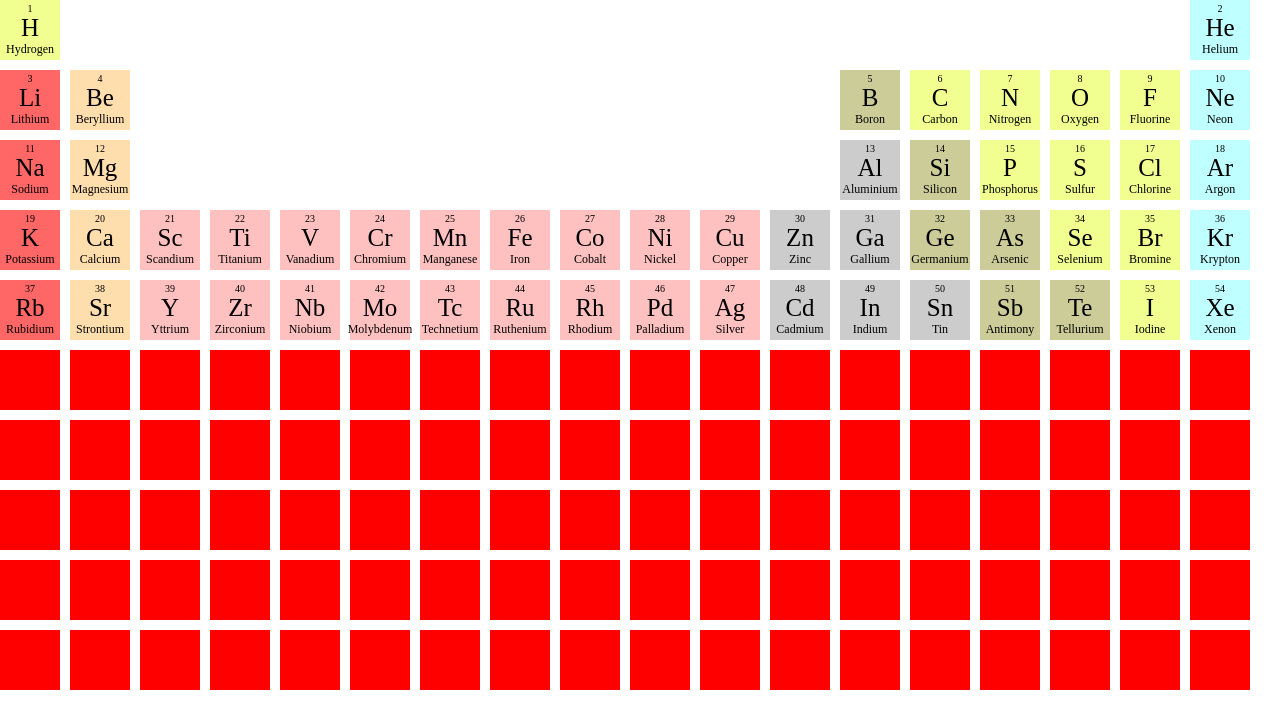
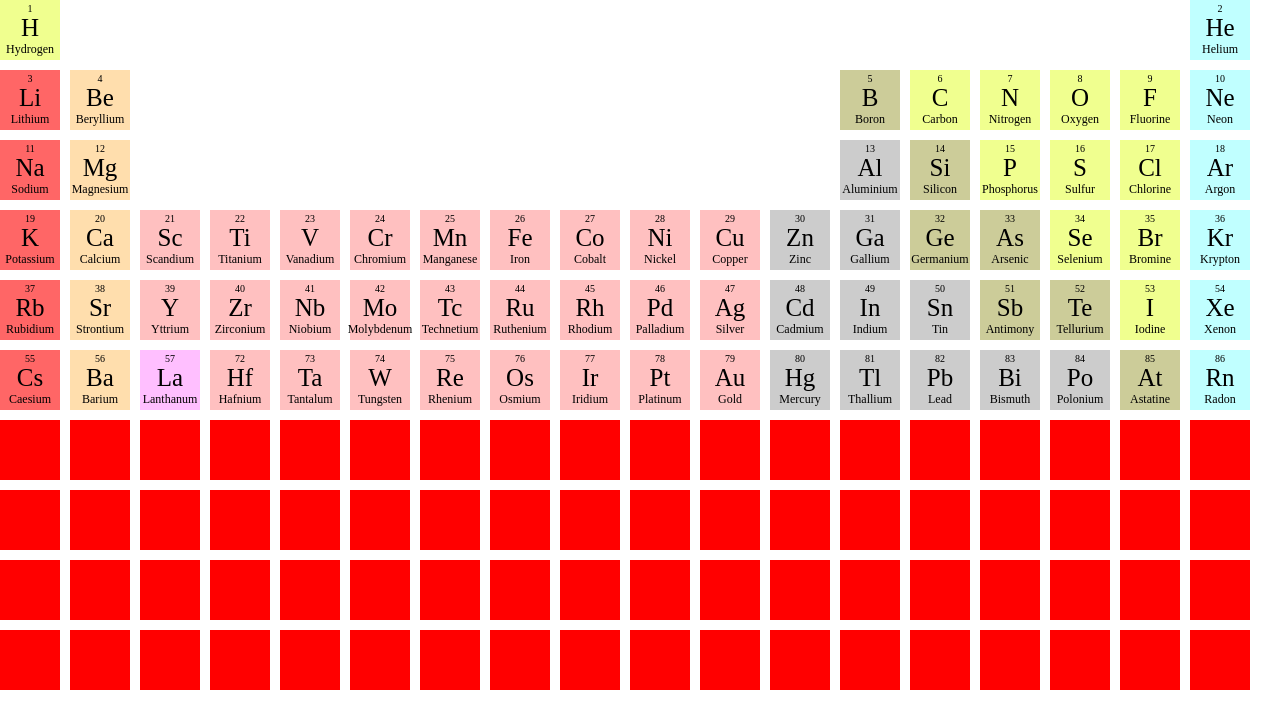
Before and after one commit to marselgray/periodic-table, a website: page index.html in a window 1280 px wide. Drawn offline with Linux system fonts and the light colour scheme.

Commit message:
✨ Build: 5th row

```diff
--- a/assets/js/app.js
+++ b/assets/js/app.js
@@ -9,4 +9,11 @@ function addNumbers(){
 		let num = i + 1;
 		elements[i].innerHTML = num;
 	}
+
+	var elementsTwo = document.getElementsByClassName('element--two');
+
+	for (let i = 0; i < elementsTwo.length; i++){
+		let num = i + 72;
+		elementsTwo[i].innerHTML = num;
+	}
 }
--- a/index.html
+++ b/index.html
@@ -329,24 +329,97 @@
 		</div>
 
 
-		<div class="grid--box"></div>
-		<div class="grid--box"></div>
-		<div class="grid--box"></div>
-		<div class="grid--box"></div>
-		<div class="grid--box"></div>
-		<div class="grid--box"></div>
-		<div class="grid--box"></div>
-		<div class="grid--box"></div>
-		<div class="grid--box"></div>
-		<div class="grid--box"></div>
-		<div class="grid--box"></div>
-		<div class="grid--box"></div>
-		<div class="grid--box"></div>
-		<div class="grid--box"></div>
-		<div class="grid--box"></div>
-		<div class="grid--box"></div>
-		<div class="grid--box"></div>
-		<div class="grid--box"></div>
+		<div class="grid--box red">
+			<div class="element--number element--one"></div>
+			<div class="element--name">Cs</div>
+			<div class="element--name__full">Caesium</div>
+		</div>
+		<div class="grid--box mustard">
+			<div class="element--number element--one"></div>
+			<div class="element--name">Ba</div>
+			<div class="element--name__full">Barium</div>
+		</div>
+		<div class="grid--box purple--light">
+			<div class="element--number element--one"></div>
+			<div class="element--name">La</div>
+			<div class="element--name__full">Lanthanum</div>
+		</div>
+		<div class="grid--box pink">
+			<div class="element--number element--two"></div>
+			<div class="element--name">Hf</div>
+			<div class="element--name__full">Hafnium</div>
+		</div>
+		<div class="grid--box pink">
+			<div class="element--number element--two"></div>
+			<div class="element--name">Ta</div>
+			<div class="element--name__full">Tantalum</div>
+		</div>
+		<div class="grid--box pink">
+			<div class="element--number element--two"></div>
+			<div class="element--name">W</div>
+			<div class="element--name__full">Tungsten</div>
+		</div>
+		<div class="grid--box pink">
+			<div class="element--number element--two"></div>
+			<div class="element--name">Re</div>
+			<div class="element--name__full">Rhenium</div>
+		</div>
+		<div class="grid--box pink">
+			<div class="element--number element--two"></div>
+			<div class="element--name">Os</div>
+			<div class="element--name__full">Osmium</div>
+		</div>
+		<div class="grid--box pink">
+			<div class="element--number element--two"></div>
+			<div class="element--name">Ir</div>
+			<div class="element--name__full">Iridium</div>
+		</div>
+		<div class="grid--box pink">
+			<div class="element--number element--two"></div>
+			<div class="element--name">Pt</div>
+			<div class="element--name__full">Platinum</div>
+		</div>
+		<div class="grid--box pink">
+			<div class="element--number element--two"></div>
+			<div class="element--name">Au</div>
+			<div class="element--name__full">Gold</div>
+		</div>
+		<div class="grid--box grey">
+			<div class="element--number element--two"></div>
+			<div class="element--name">Hg</div>
+			<div class="element--name__full">Mercury</div>
+		</div>
+		<div class="grid--box grey">
+			<div class="element--number element--two"></div>
+			<div class="element--name">Tl</div>
+			<div class="element--name__full">Thallium</div>
+		</div>
+		<div class="grid--box grey">
+			<div class="element--number element--two"></div>
+			<div class="element--name">Pb</div>
+			<div class="element--name__full">Lead</div>
+		</div>
+		<div class="grid--box grey">
+			<div class="element--number element--two"></div>
+			<div class="element--name">Bi</div>
+			<div class="element--name__full">Bismuth</div>
+		</div>
+		<div class="grid--box grey">
+			<div class="element--number element--two"></div>
+			<div class="element--name">Po</div>
+			<div class="element--name__full">Polonium</div>
+		</div>
+		<div class="grid--box yellow--off">
+			<div class="element--number element--two"></div>
+			<div class="element--name">At</div>
+			<div class="element--name__full">Astatine</div>
+		</div>
+		<div class="grid--box blue">
+			<div class="element--number element--two"></div>
+			<div class="element--name">Rn</div>
+			<div class="element--name__full">Radon</div>
+		</div>
+
 
 		<div class="grid--box"></div>
 		<div class="grid--box"></div>
```
Also changed, not shown: src/js/app.js (+7 -0 lines).
